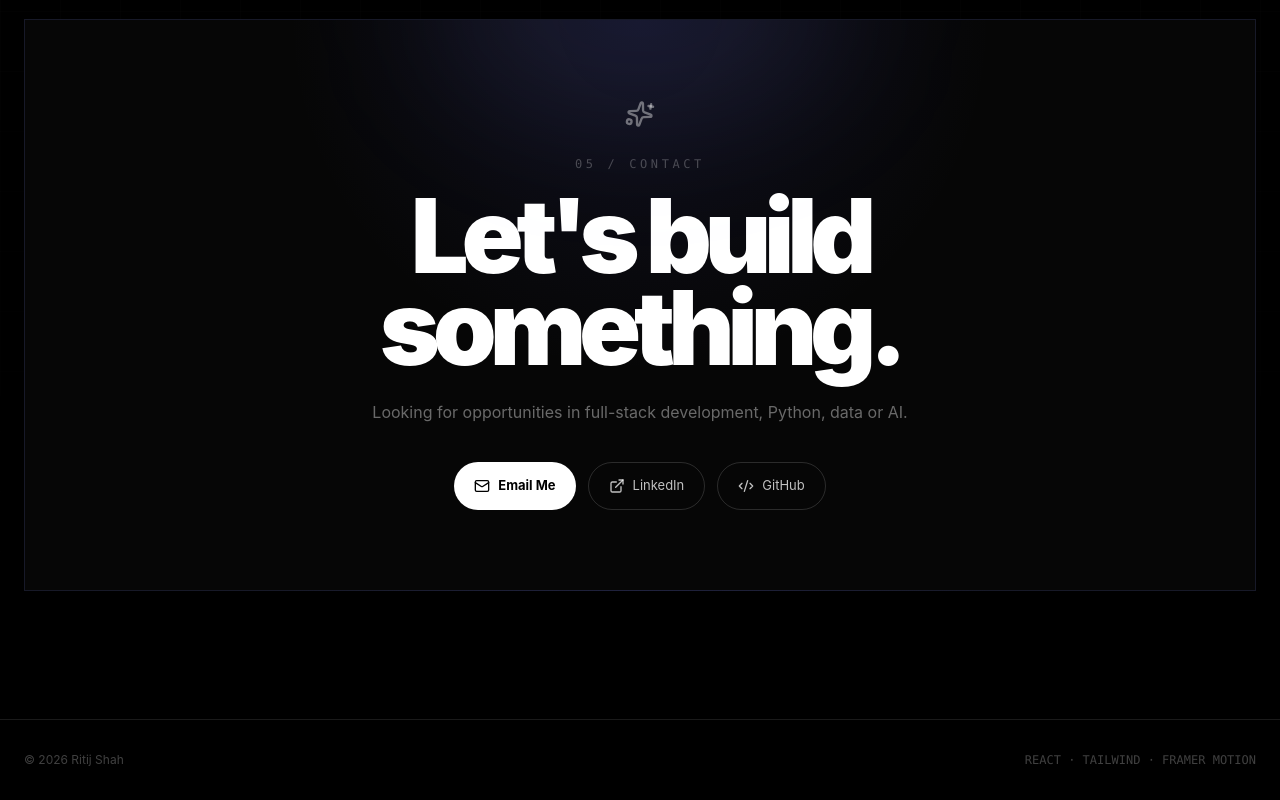
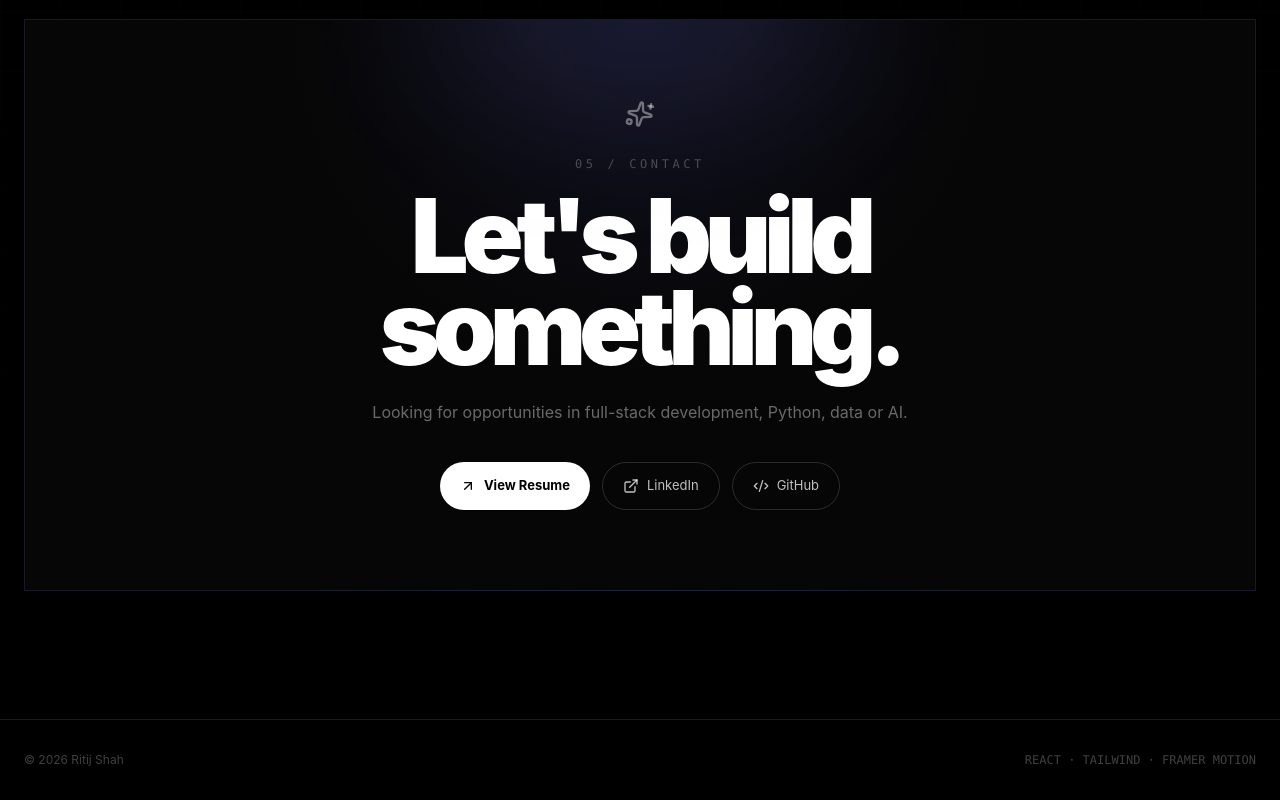
Before and after one commit to RitijS16/ritij-shah-portfolio, a React (Vite) app: page / in a window 1280 px wide. Shown: the part 4806-5606 px from the top of the page. Built offline with nearby package versions, Linux system fonts and the light colour scheme.

Commit message:
Replace email CTA with resume link

```diff
--- a/src/main.jsx
+++ b/src/main.jsx
@@ -1003,11 +1003,13 @@ function Contact() {
           <div className="mt-9 flex flex-wrap justify-center gap-3">
 
             <a
-              href="mailto:shahritij7841@gmail.com"
+              href="/resume.html"
+              target="_blank"
+              rel="noreferrer"
               className="primary-button"
             >
-              <Mail size={16} />
-              Email Me
+              <ArrowUpRight size={16} />
+              View Resume
             </a>
 
             <a
```
